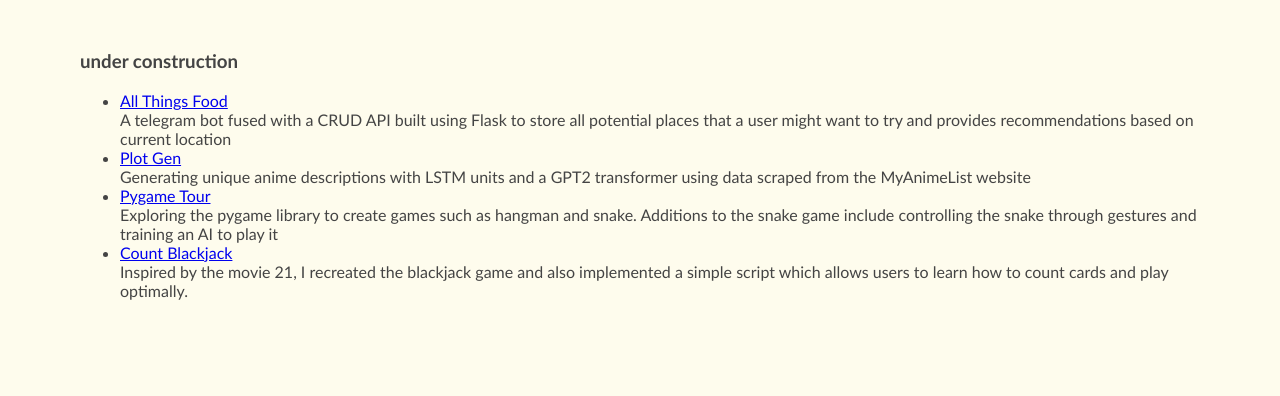
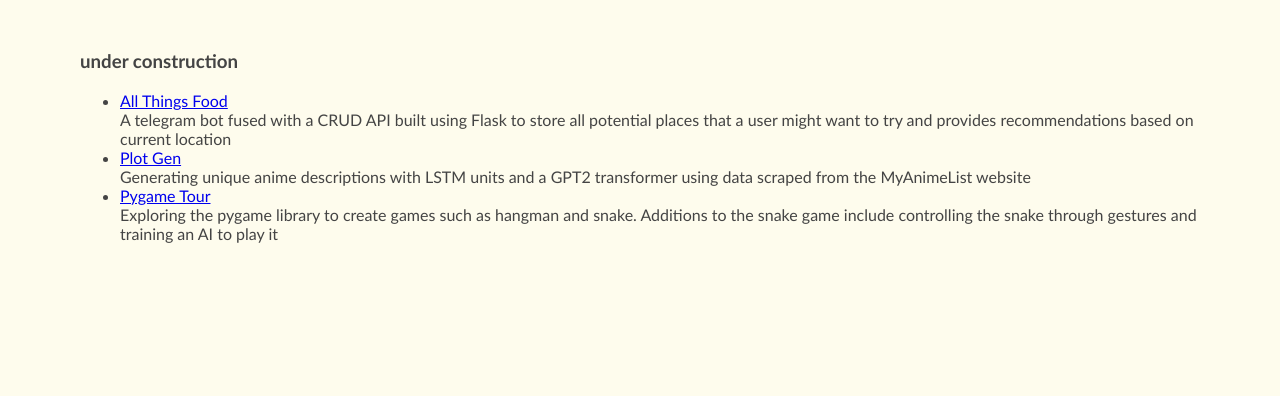
Before and after one commit to dngatimin95/Personal-Portfolio, a Flask app: page /projects in a window 1280 px wide. Shown: the part 1031-1427 px from the top of the page. After the commit the page ends 1274 px from the top, so only its background shows below. Run offline with Flask 2, Linux system fonts and the light colour scheme.

Commit message:
removed non essential projects

```diff
--- a/templates/modern.html
+++ b/templates/modern.html
@@ -144,8 +144,6 @@
         <dt>Generating unique anime descriptions with LSTM units and a GPT2 transformer using data scraped from the MyAnimeList website</dt>
         <li><a href="https://github.com/dngatimin95/pyGame_Tour-WIP-" target="_blank" rel="noopener noreferrer">Pygame Tour</a></li>
         <dt>Exploring the pygame library to create games such as hangman and snake. Additions to the snake game include controlling the snake through gestures and training an AI to play it</dt>
-        <li><a href="https://github.com/dngatimin95/Count_Blackjack-WIP-" target="_blank" rel="noopener noreferrer">Count Blackjack</a></li>
-        <dt>Inspired by the movie 21, I recreated the blackjack game and also implemented a simple script which allows users to learn how to count cards and play optimally.</dt>
       </ul>
     </div>
 
--- a/templates/projects.html
+++ b/templates/projects.html
@@ -63,8 +63,6 @@
         <dt>Generating unique anime descriptions with LSTM units and a GPT2 transformer using data scraped from the MyAnimeList website</dt>
         <li><a href="https://github.com/dngatimin95/pyGame_Tour-WIP-" target="_blank" rel="noopener noreferrer">Pygame Tour</a></li>
         <dt>Exploring the pygame library to create games such as hangman and snake. Additions to the snake game include controlling the snake through gestures and training an AI to play it</dt>
-        <li><a href="https://github.com/dngatimin95/Count_Blackjack-WIP-" target="_blank" rel="noopener noreferrer">Count Blackjack</a></li>
-        <dt>Inspired by the movie 21, I recreated the blackjack game and also implemented a simple script which allows users to learn how to count cards and play optimally.</dt>
       </ul>
     </div>
 
```
